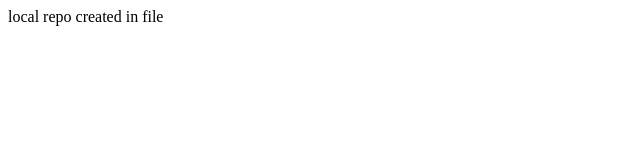
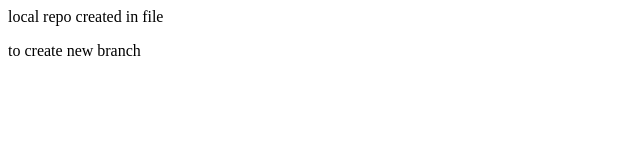
Before and after one commit to nitin-5juyal/my_second_repository, a plain HTML site: page index.html in a window 1280 px wide. Shown: the whole page, without its empty margins (0-640 px from the left). Drawn offline with Linux system fonts and the light colour scheme.

Commit message:
change the branch

```diff
--- a/index.html
+++ b/index.html
@@ -1 +1,2 @@
 <p>local repo created in file</p>
+<p>to create new branch</p>
```
